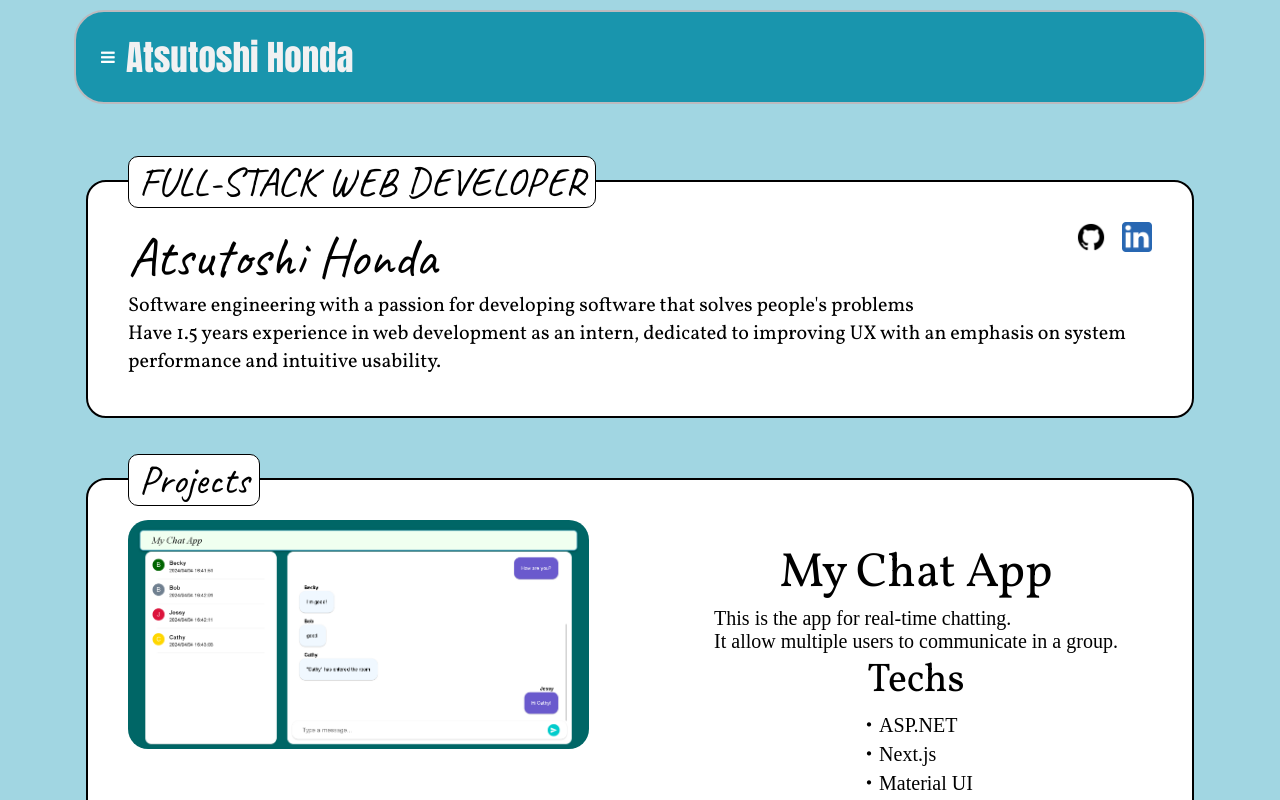
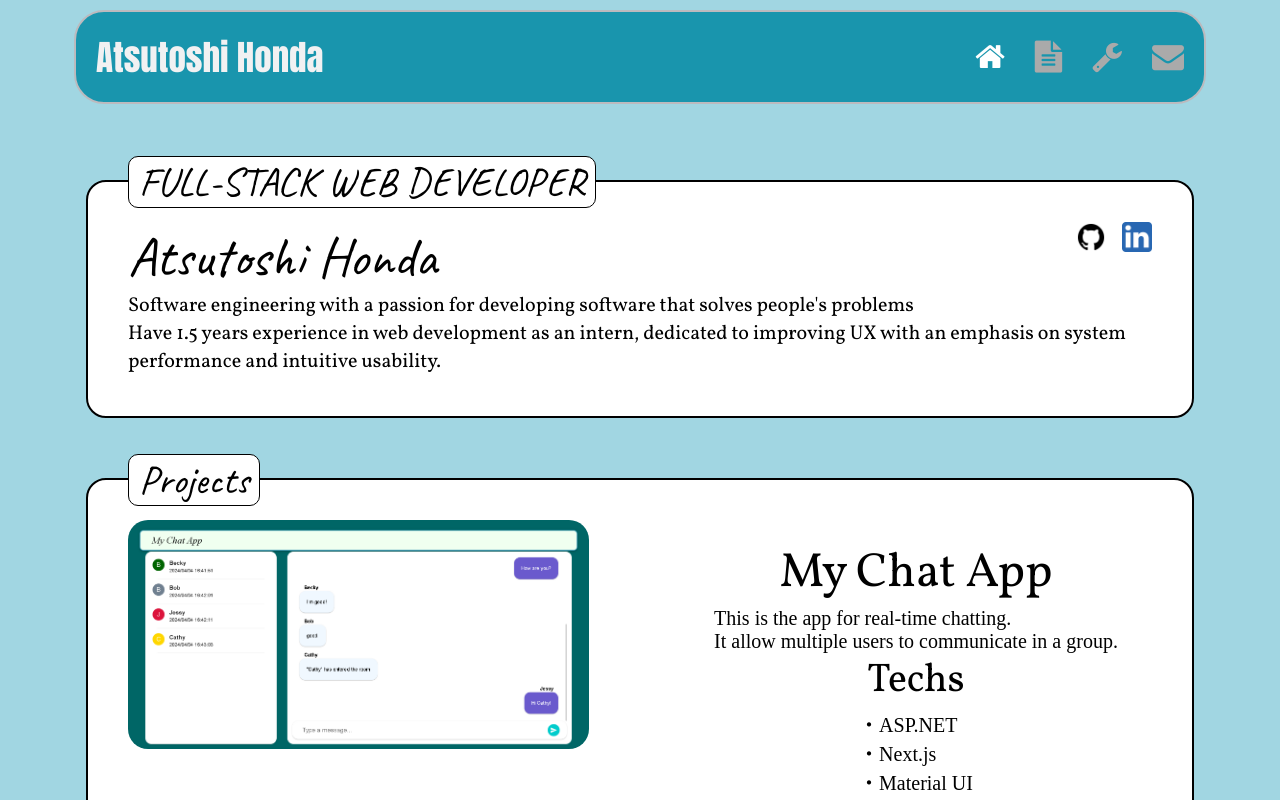
Before and after one commit to atmaxstar/portfolio, a React (Vite) app: page / in a window 1280 px wide. Shown: the top 800 px of the page. Built offline with nearby package versions, Linux system fonts and the light colour scheme; no server answers.

Commit message:
added icons on header

```diff
--- a/package.json
+++ b/package.json
@@ -13,7 +13,6 @@
     "@emailjs/browser": "^4.3.3",
     "chart.js": "^4.4.2",
     "react": "^18.2.0",
-    "react-burger-menu": "^3.0.9",
     "react-chartjs-2": "^5.2.0",
     "react-dom": "^18.2.0",
     "styled-components": "^6.1.8"
--- a/src/App.css
+++ b/src/App.css
@@ -1,6 +1,7 @@
 
 #root {
   background: #A1D6E2;
+  overflow-X: hidden;
 }
 
 ::-webkit-scrollbar {
--- /dev/null
+++ b/src/layouts/header/SectionIcon.tsx
@@ -0,0 +1,19 @@
+import './section.css'
+
+interface Props {
+    section : 'HOME' | 'PROJECTS' | 'SKILLS' | 'CONTACT';
+    onClick: () => void;
+    selected?: boolean;
+}
+
+const SectionIcon = ({section, onClick, selected=false}: Props) => {
+    const iconName = section == 'HOME' ? 'fa fa-home' : section == 'PROJECTS' ? 'fa fa-file-text' : section == 'SKILLS' ? 'fa fa-wrench' : 'fa fa-envelope'
+
+    return (
+        <a className={selected ? 'selectedIcon' : 'styledIcon'} onClick={()=>onClick()}>
+            <i className={iconName + ' fa-2x'} aria-hidden="true"/>
+        </a>
+    )
+}
+
+export default SectionIcon
--- a/src/layouts/header/index.tsx
+++ b/src/layouts/header/index.tsx
@@ -1,8 +1,9 @@
-import React, { useState } from 'react'
+import React from 'react'
 import styled from 'styled-components'
 import { borderColor, mainColor, textColor } from '../../colors'
 import Section from './Section'
 import { useGetCurrentSection } from './useGetCurrentSection'
+import SectionIcon from './SectionIcon'
 
 const Frame = styled.div`
     height: 50px;
@@ -50,6 +51,22 @@ const Sections = styled.div`
     }
 `
 
+const Sections_Icon = styled.div`
+    display: none;
+
+    /* 画面幅が小さい場合にメニューを非表示にする */
+    @media (max-width: 1300px) {
+        display: flex;
+        flex-direction: row;
+        gap: 30px;
+
+        @media (max-width: 500px) {
+          gap: 10px;
+      }
+    }
+`
+
+
 const MenuIcon = styled.div`
     display: none;
 
@@ -58,13 +75,6 @@ const MenuIcon = styled.div`
         display: block;
         cursor: pointer;
     }
-`
-
-const StyledIcon = styled.i`
-    width: 20px;
-    padding: 9px 5px;
-    transition: 0.3s;
-    color: white;
 `
 
 const Space = styled.div`
@@ -85,25 +95,18 @@ interface Props {
 const Header = ({ ref1, ref2, ref3, ref4 }: Props) => {
 
   const currentSection = useGetCurrentSection({ ref1, ref2, ref3, ref4 });
-  const [showMenu, setShowMenu] = useState(false);
-
-  const toggleMenu = () => {
-    setShowMenu(!showMenu);
-  };
 
   const scrollToRef = (ref: React.RefObject<HTMLDivElement>) => {
     window.scroll({
       top: (ref.current as HTMLDivElement).offsetTop - MARGIN,
       behavior: 'smooth'
     });
-    setShowMenu(false); // メニュー項目がクリックされた後にメニューを閉じる
   };
 
   return (
     <>
     <Frame>
-        <MenuIcon onClick={toggleMenu}>
-          <StyledIcon className="fa fa-bars" aria-hidden="true"/>
+        <MenuIcon>
         </MenuIcon>
 
         <Title>
@@ -115,8 +118,13 @@ const Header = ({ ref1, ref2, ref3, ref4 }: Props) => {
             <Section text='Skills' selected={currentSection==='SKILLS'} onClick={() => scrollToRef(ref3)}/>
             <Section text='Contact' selected={currentSection==='CONTACT'} onClick={() => scrollToRef(ref4)}/>
         </Sections>
+        <Sections_Icon>
+          <SectionIcon section={'HOME'} onClick={() => scrollToRef(ref1)} selected={currentSection==='HOME'}/>
+          <SectionIcon section={'PROJECTS'} onClick={() => scrollToRef(ref2)} selected={currentSection==='PROJECTS'}/>
+          <SectionIcon section={'SKILLS'} onClick={() => scrollToRef(ref3)} selected={currentSection==='SKILLS'}/>
+          <SectionIcon section={'CONTACT'} onClick={() => scrollToRef(ref4)} selected={currentSection==='CONTACT'}/>
+        </Sections_Icon>
     </Frame>
-
     <Space/>
     </>
   )
--- a/src/layouts/header/section.css
+++ b/src/layouts/header/section.css
@@ -43,3 +43,13 @@
         transform: translateY(3px);
     }
 }
+
+.selectedIcon {
+    color: white;
+    cursor: pointer;
+}
+
+.styledIcon {
+    color: #aaaaaa;
+    cursor: pointer;
+}
```
Also changed, not shown: 1 other file (tests, documents, lock files or other folders).
